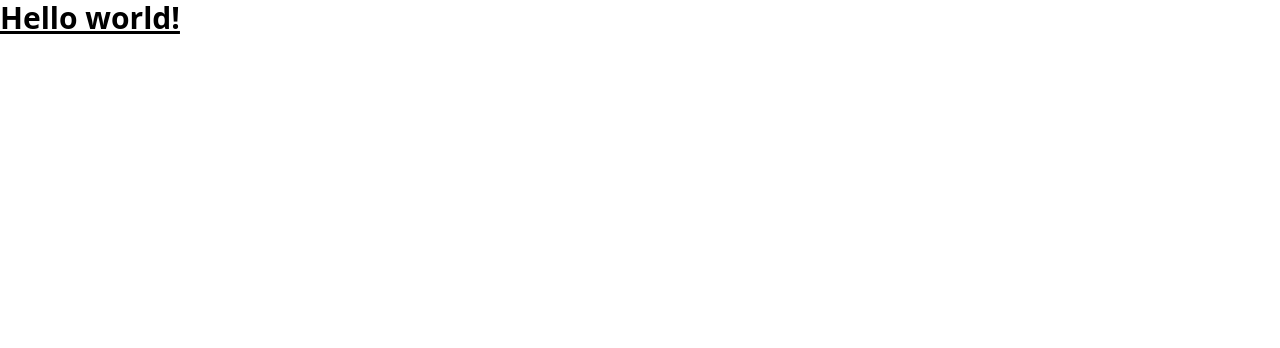
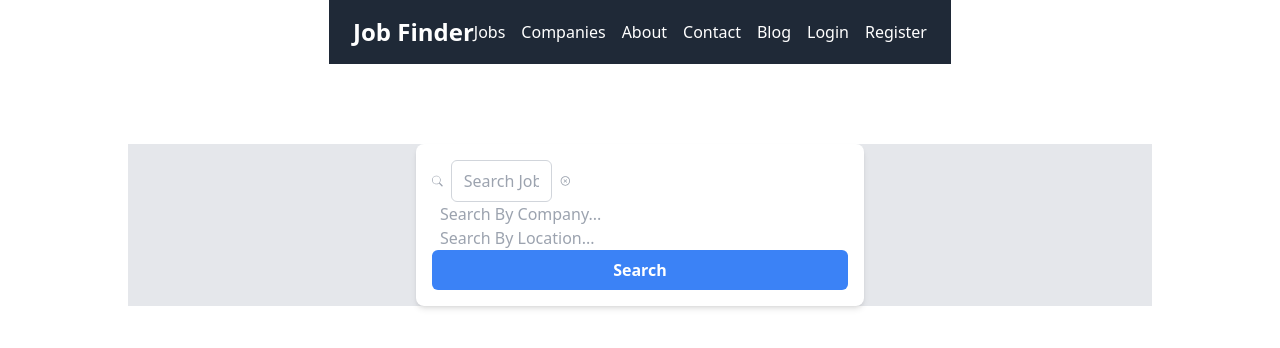
Before and after one commit to ryanf27/FE-job-finder, a React (Vite) app: page / in a window 1280 px wide. Shown: the top 348 px of the page. Built offline with nearby package versions, Linux system fonts and the light colour scheme.

Commit message:
add navbar and searchbar component

```diff
--- a/package.json
+++ b/package.json
@@ -11,7 +11,8 @@
   },
   "dependencies": {
     "react": "^18.2.0",
-    "react-dom": "^18.2.0"
+    "react-dom": "^18.2.0",
+    "react-icons": "^5.0.1"
   },
   "devDependencies": {
     "@types/react": "^18.2.43",
--- a/src/App.tsx
+++ b/src/App.tsx
@@ -1,3 +1,27 @@
-export default function App() {
-  return <h1 className="text-3xl font-bold underline ">Hello world!</h1>;
-}
+import React, { useState } from "react";
+import Navbar from "./components/Navbar";
+import SearchBar from "./components/SearchBar";
+import data from "./data";
+
+interface AppProps {}
+
+const App: React.FC<AppProps> = () => {
+  const [filteredData, setFilteredData] = useState(data);
+
+  const searchData = (inputData) => {
+    const newData = data.filter((d) => {
+      return inputData.every((el) => {
+        return d[el.name].toLowerCase().includes(el.value.toLowerCase());
+      });
+    });
+    setFilteredData(newData);
+  };
+  return (
+    <div className=" w-full flex flex-col items-center">
+      <Navbar />
+      <SearchBar searchData={searchData} />
+    </div>
+  );
+};
+
+export default App;
--- /dev/null
+++ b/src/components/Navbar.tsx
@@ -0,0 +1,36 @@
+import React from "react";
+
+interface NavbarProps {}
+
+const Navbar: React.FC<NavbarProps> = () => {
+  return (
+    <header className="bg-gray-800 text-white py-4 px-6 flex items-center justify-between">
+      <strong className="text-2xl font-bold">Job Finder</strong>
+      <nav className="flex space-x-4">
+        <a href="#" className="hover:text-blue-500">
+          Jobs
+        </a>
+        <a href="#" className="hover:text-blue-500">
+          Companies
+        </a>
+        <a href="#" className="hover:text-blue-500">
+          About
+        </a>
+        <a href="#" className="hover:text-blue-500">
+          Contact
+        </a>
+        <a href="#" className="hover:text-blue-500">
+          Blog
+        </a>
+        <a href="#" className="hover:text-blue-500">
+          Login
+        </a>
+        <a href="#" className="hover:text-blue-500">
+          Register
+        </a>
+      </nav>
+    </header>
+  );
+};
+
+export default Navbar;
--- /dev/null
+++ b/src/components/SearchBar.tsx
@@ -0,0 +1,141 @@
+import React, { useState } from "react";
+import { BsSearch, BsHouseDoor } from "react-icons/bs";
+import { AiOutlineCloseCircle } from "react-icons/ai";
+import { CiLocationOn } from "react-icons/ci";
+
+interface SearcProps {
+  searchData: (data: { name: string; value: string }[]) => void;
+}
+
+const SearchBar: React.FC<SearcProps> = ({ searchData }) => {
+  const [searchInputs, setSearchInputs] = useState<
+    { name: string; value: string }[]
+  >([
+    { name: "title", value: "" },
+    { name: "company", value: "" },
+    { name: "location", value: "" },
+  ]);
+
+  const onChangeHandler = (event: React.ChangeEvent<HTMLInputElement>) => {
+    const { name, value } = event.target;
+    setSearchInputs((prevState) => {
+      const updateState = prevState.map((input) => {
+        if ((input.name = name)) {
+          input.value = value;
+        }
+        return input;
+      });
+      return updateState;
+    });
+  };
+
+  const clearInputJob = () => {
+    setSearchInputs((prevState) => [
+      ...prevState.slice(0, 1),
+      { ...prevState[0], value: "" },
+      ...prevState.slice(1),
+    ]);
+  };
+
+  const clearInputCompany = () => {
+    setSearchInputs((prevState) => [
+      ...prevState.slice(0, 2),
+      { ...prevState[1], value: "" },
+      ...prevState.slice(2),
+    ]);
+  };
+
+  const clearInputLocation = () => {
+    setSearchInputs((prevState) => [
+      ...prevState.slice(0, 3),
+      { ...prevState[2], value: "" },
+      ...prevState.slice(3),
+    ]);
+  };
+
+  const onSubmitHandler = (e: React.MouseEvent<HTMLButtonElement>): void => {
+    e.preventDefault();
+    try {
+      const filteredData = searchInputs.filter(
+        (input) => input.value.trim().length > 0
+      );
+
+      if (filteredData.length === 0) {
+        alert("Please enter input data");
+        return;
+      }
+      searchData(filteredData);
+    } catch (error) {
+      console.error(`error occured ${e}`);
+    }
+  };
+
+  return (
+    <div className="flex items-center justify-center mt-20 bg-gray-200 w-4/5">
+      <form
+        action=""
+        className="flex flex-col w-full max-w-md px-4 py-4 bg-white rounded-lg shadow-md"
+      >
+        <div className="w-1/3 flex items-center space-x-2">
+          <BsSearch className="w-4 h-4 text-gray-400" />
+          {/* job */}
+          <input
+            name="title"
+            type="text"
+            className="w-full rounded-md px-3 py-2 border border-gray-300 focus:outline-none focus:ring-2 focus:ring-blue-500"
+            placeholder="Search Job..."
+            value={searchInputs[0].value}
+            onChange={onChangeHandler}
+          />
+          <AiOutlineCloseCircle
+            onClick={clearInputJob}
+            className="w-4 h-4 text-gray-400"
+          />
+        </div>
+        {/* company */}
+        <div className="w-1/3 flex items-center space-x-2">
+          <BsHouseDoor className="w-4 h-4 text-gray-400" />
+          <input
+            name="company"
+            type="text"
+            className="inputField"
+            placeholder="Search By Company..."
+            value={searchInputs[1].value}
+            onChange={onChangeHandler}
+          />
+          <AiOutlineCloseCircle
+            onClick={clearInputCompany}
+            className="w-4 h-4 text-gray-400 hover:text-blue-500"
+          />
+        </div>
+        {/* location */}
+        <div className="w-1/3 flex items-center space-x-2">
+          <CiLocationOn className="w-4 h-4 text-gray-400" />
+          <input
+            name="location"
+            type="text"
+            className="inputField"
+            placeholder="Search By Location..."
+            value={searchInputs[2].value}
+            onChange={onChangeHandler}
+          />
+          <AiOutlineCloseCircle
+            onClick={clearInputLocation}
+            className="w-4 h-4 text-gray-400 hover:text-blue-500"
+          />
+        </div>
+
+        <button
+          onClick={(e) => {
+            onSubmitHandler(e);
+          }}
+          className="px-4 py-2 font-bold text-white bg-blue-500 rounded-md hover:bg-blue-700"
+        >
+          Search
+        </button>
+      </form>
+    </div>
+  );
+};
+
+export default SearchBar;
--- /dev/null
+++ b/src/data.tsx
@@ -0,0 +1,78 @@
+import logo1 from "./assets/react.svg";
+
+const Data = [
+  {
+    id: 1,
+    image: logo1,
+    title: "Web Developer",
+    time: "Now",
+    location: "Canada",
+    desc: "Lorem ipsum dolor sit amet, consectetur adipiscing elit. Nulla vitae tellus eget dui euismod aliquet. Curabitur quis dolor eu felis pharetra ultricies.",
+    company: "microsoft",
+  },
+  {
+    id: 2,
+    image: logo1,
+    title: "Frontend Developer",
+    time: "1 day ago",
+    location: "United States",
+    desc: "Praesent gravida, arcu quis convallis iaculis, lorem massa facilisis erat, at feugiat mauris orci eu ex. Etiam malesuada odio vitae nulla vestibulum, a aliquam metus ullamcorper.",
+    company: "Google",
+  },
+  {
+    id: 3,
+    image: logo1,
+    title: "Software Engineer",
+    time: "2 days ago",
+    location: "Germany",
+    desc: "Cras dictum erat quis purus iaculis, eu aliquet magna hendrerit. Maecenas egestas tempus ante, eget congue velit sagittis quis. Suspendisse ultrices, libero nec convallis dignissim, nunc ligula scelerisque tellus.",
+    company: "Apple",
+  },
+  {
+    id: 4,
+    image: logo1,
+    title: "UX Designer",
+    time: "3 days ago",
+    location: "Australia",
+    desc: "Fusce consectetur rhoncus risus, vitae cursus sem luctus quis. Integer et turpis pharetra, tincidunt enim eu, sollicitudin elit.",
+    company: "Adobe",
+  },
+  {
+    id: 5,
+    image: logo1,
+    title: "Data Scientist",
+    time: "4 days ago",
+    location: "India",
+    desc: "Sed et tincidunt nisl, eu tristique sapien. Nullam egestas augue in mi convallis, id blandit est convallis. Suspendisse euismod arcu eu magna convallis.",
+    company: "IBM",
+  },
+  {
+    id: 6,
+    image: logo1,
+    title: "Product Manager",
+    time: "5 days ago",
+    location: "Singapore",
+    desc: "Nunc non euismod nunc, vel fermentum est. In eget diam ac mi dignissim auctor eu id eros.",
+    company: "Amazon",
+  },
+  {
+    id: 7,
+    image: logo1,
+    title: "Backend Developer",
+    time: "1 week ago",
+    location: "France",
+    desc: "Aliquam eget odio quis tellus vestibulum elementum ut id purus. Nam efficitur consectetur eleifend.",
+    company: "Facebook",
+  },
+  {
+    id: 8,
+    image: logo1,
+    title: "Mobile App Developer",
+    time: "1 week ago",
+    location: "Japan",
+    desc: "Maecenas vel cursus dolor. Etiam hendrerit magna eget massa finibus euismod.",
+    company: "Sony",
+  },
+];
+
+export default Data;
```
Also changed, not shown: 1 other file (tests, documents, lock files or other folders).
